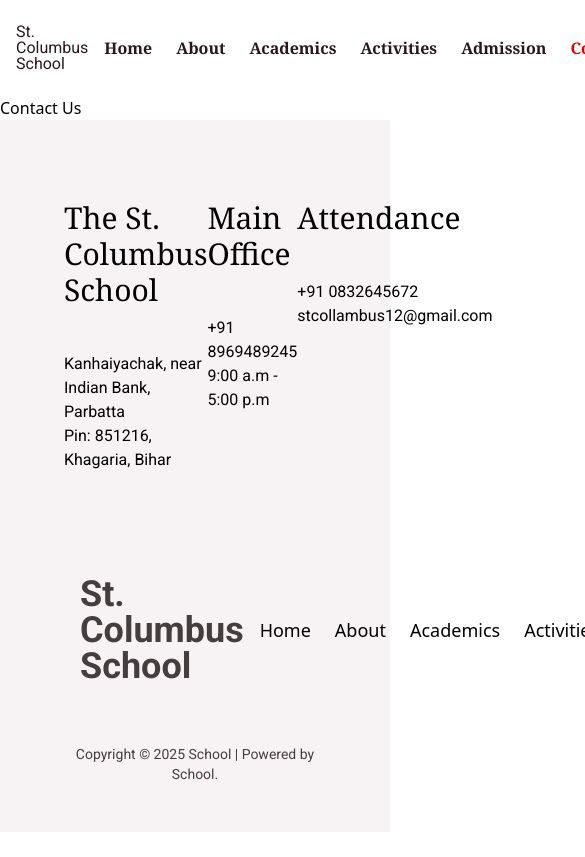
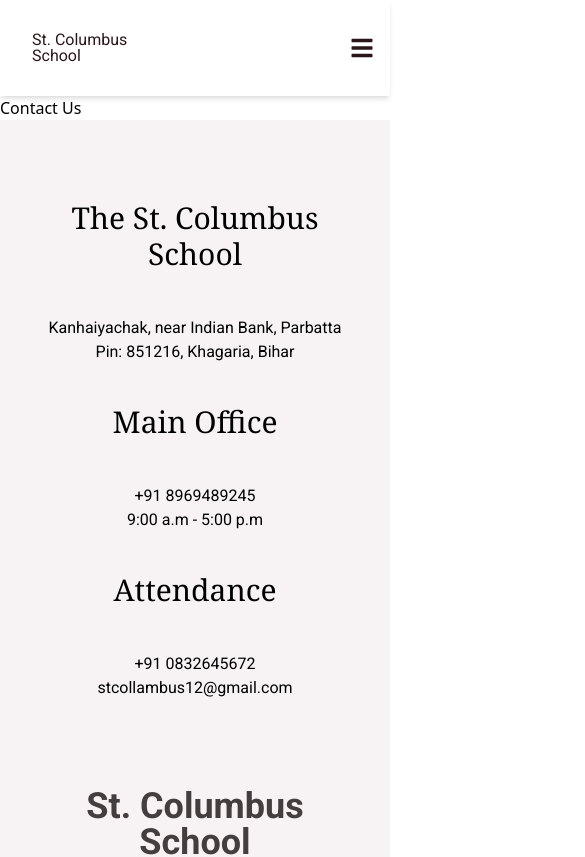
Before and after one commit to Kamya123/St.-Columbus-School, a React (Vite) app in the folder frontend/: page /contact in a window 390 px wide. Shown: the top 857 px of the page, 585 px wide, since content can reach past the window. Built offline with nearby package versions, Linux system fonts and the light colour scheme.

Commit message:
responsiveness added

```diff
--- a/frontend/src/components/Footer.jsx
+++ b/frontend/src/components/Footer.jsx
@@ -1,5 +1,3 @@
-// src/components/Footer.jsx
-
 import React from "react";
 import { NavLink } from "react-router-dom";
 import { IoLogoFacebook, IoLogoInstagram, IoLogoTwitter } from "react-icons/io5";
@@ -11,9 +9,8 @@
     { name: "Twitter", icon: <IoLogoTwitter size={20} />, link: "https://twitter.com" },
   ];
 
-  // Reusable Section for Address, Office, and Attendance
   const InfoSection = ({ title, content }) => (
-    <div className="space-y-4">
+    <div className="space-y-4 text-center md:text-left">
       <h1 className="text-3xl font-georgia">{title}</h1>
       <div className="font-roboto pt-7">
         {content.map((item, index) => (
@@ -24,8 +21,8 @@
   );
 
   return (
-    <div className="bg-reddishWhite px-16">
-      <div className="pt-20 pb-10 flex justify-between">
+    <div className="bg-reddishWhite px-8 md:px-16">
+      <div className="pt-20 pb-10 flex flex-col md:flex-row justify-between items-center space-y-10 md:space-y-0">
         {/* Reusable Info Sections */}
         <InfoSection
           title="The St. Columbus School"
@@ -41,15 +38,19 @@
         />
       </div>
 
-      <div className="flex justify-between items-center pt-12 pb-6">
+      <div className="flex flex-col md:flex-row justify-between items-center pt-12 pb-6 space-y-10 md:space-y-0">
         {/* Logo Section */}
-        <header className="flex flex-col justify-center p-4">
-          <h1 className="text-4xl font-bold font-roboto leading-none text-customGray">St. Columbus</h1>
-          <h1 className="text-4xl font-bold font-roboto leading-none text-customGray">School</h1>
+        <header className="text-center md:text-left">
+          <h1 className="text-4xl font-bold font-roboto leading-none text-customGray">
+            St. Columbus
+          </h1>
+          <h1 className="text-4xl font-bold font-roboto leading-none text-customGray">
+            School
+          </h1>
         </header>
 
         {/* Navigation Links */}
-        <nav className="flex font-robooto text-lg space-x-6 justify-center">
+        <nav className="flex flex-wrap justify-center space-x-6 text-lg">
           {["Home", "About", "Academics", "Activities", "Admission", "Contact"].map((link) => (
             <NavLink
               key={link}
@@ -62,7 +63,7 @@
         </nav>
 
         {/* Social Media Links */}
-        <div className="flex space-x-4 justify-center pt-4">
+        <div className="flex space-x-4 justify-center">
           {socialMedia.map(({ name, icon, link }) => (
             <a
               href={link}
@@ -75,7 +76,7 @@
         </div>
       </div>
 
-      <p className="pb-12 pt-5 text-center content-center font-roboto text-customGray text-sm">
+      <p className="pb-12 pt-5 text-center font-roboto text-customGray text-sm">
         Copyright © 2025 School | Powered by School.
       </p>
     </div>
--- a/frontend/src/components/Navbar.jsx
+++ b/frontend/src/components/Navbar.jsx
@@ -1,9 +1,12 @@
 // src/components/Navbar.jsx
 
+import { useState } from 'react';
 import { NavLink } from 'react-router-dom';
 import { IoLogoFacebook, IoLogoInstagram, IoLogoTwitter } from 'react-icons/io5';
+import { FaBars, FaTimes } from 'react-icons/fa';
 
 const Navbar = () => {
+  const [menuOpen, setMenuOpen] = useState(false);
   const activeClassName = "text-customRed2";
 
   // Social media platforms and their respective icons
@@ -14,15 +17,29 @@
   ];
 
   return (
-    <div className="h-24 top-0 w-full items-center flex justify-around bg-white text-customDark fixed">
+    <div className="h-24 top-0 w-full flex items-center justify-between bg-white text-customDark fixed px-4 md:px-8 shadow-md z-50">
       {/* Logo Section */}
       <header className="flex flex-col justify-center p-4">
         <span className="text-md font-roboto leading-none">St. Columbus</span>
         <span className="text-md font-roboto leading-none">School</span>
       </header>
 
+      {/* Hamburger Menu for Mobile */}
+      <button
+        className="md:hidden text-customDark focus:outline-none"
+        onClick={() => setMenuOpen(!menuOpen)}
+      >
+        {menuOpen ? <FaTimes size={24} /> : <FaBars size={24} />}
+      </button>
+
       {/* Navigation Links */}
-      <nav className="flex font-georgia font-bold space-x-6">
+      <nav
+        className={`
+          flex flex-col md:flex-row font-georgia font-bold space-y-4 md:space-y-0 md:space-x-6
+          md:static absolute top-24 left-0 w-full md:w-auto bg-white md:bg-transparent transition-all
+          duration-300 ${menuOpen ? 'block' : 'hidden md:block'}
+        `}
+      >
         {['Home', 'About', 'Academics', 'Activities', 'Admission', 'Contact'].map((link) => (
           <NavLink
             key={link}
@@ -37,7 +54,7 @@
       </nav>
 
       {/* Social Media Links */}
-      <div className="flex space-x-4">
+      <div className="hidden md:flex space-x-4">
         {socialMedia.map(({ name, icon, link }) => (
           <a href={link} key={name} className="text-customRed1 hover:text-customDark">
             {icon}
@@ -45,8 +62,18 @@
         ))}
       </div>
 
+      {/* Social Media Links for Mobile */}
+      {menuOpen && (
+        <div className="flex md:hidden space-x-4 justify-center mt-4">
+          {socialMedia.map(({ name, icon, link }) => (
+            <a href={link} key={name} className="text-customRed1 hover:text-customDark">
+              {icon}
+            </a>
+          ))}
+        </div>
+      )}
     </div>
   );
-}
+};
 
 export default Navbar;
```
Also changed, not shown: frontend/src/layouts/about/AboutHero.jsx (+30 -30 lines).
